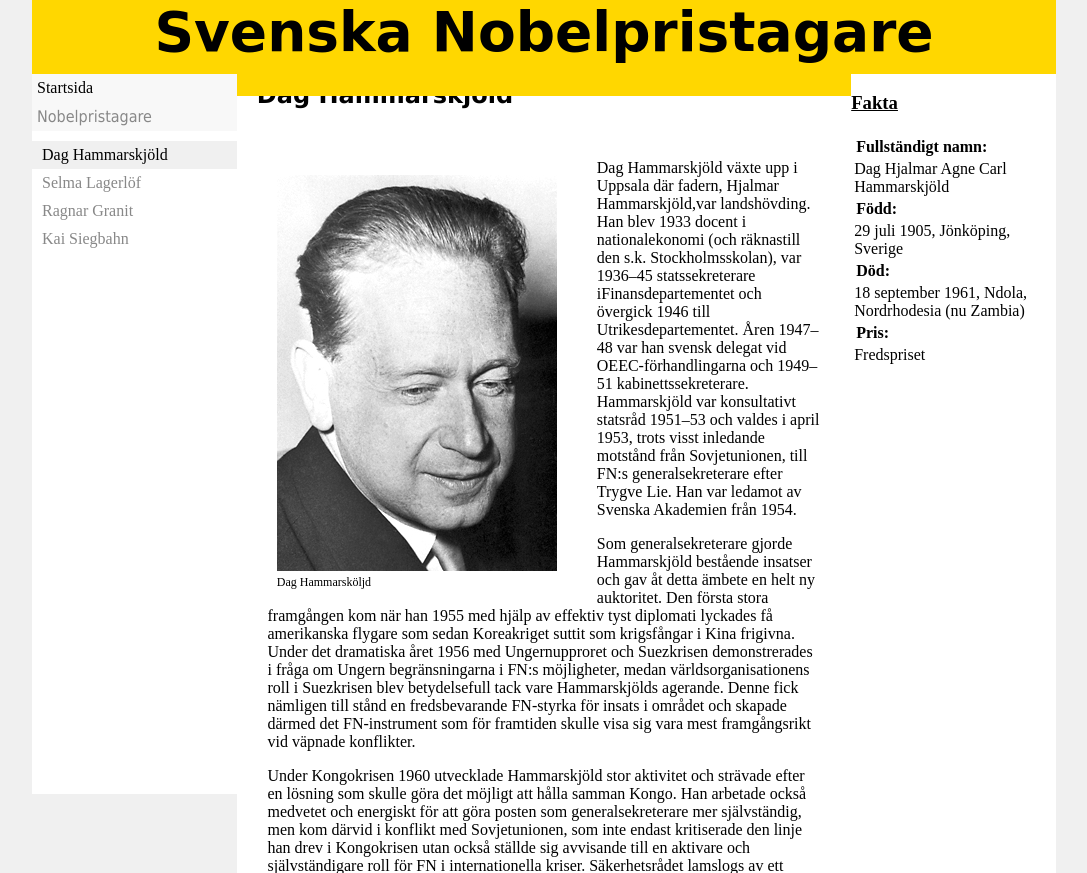
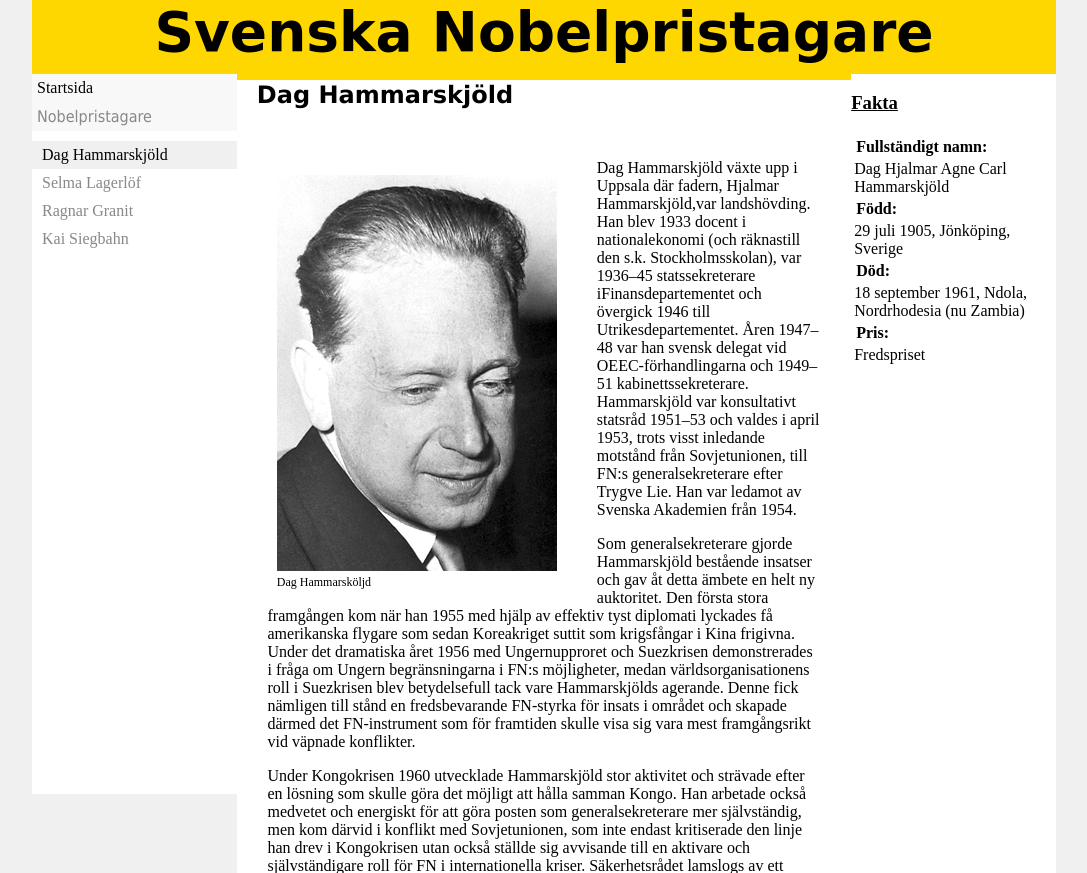
Before and after one commit to iammattej/iammattej.github.io, a PHP site: page /Dag.html in a window 1280 px wide. Shown: the top 873 px of the page, without its empty margins (96-1183 px from the left). Run offline with PHP 8.4, Linux system fonts and the light colour scheme.

Commit message:
Update nobelpriset.css

```diff
--- a/nobelpriset.css
+++ b/nobelpriset.css
@@ -11,7 +11,7 @@ body {
 }
 
 header {
-    height: 12%;
+    height: 10%;
     width: 80%;
     margin-left: 0%;
     margin-top: 0;
```
